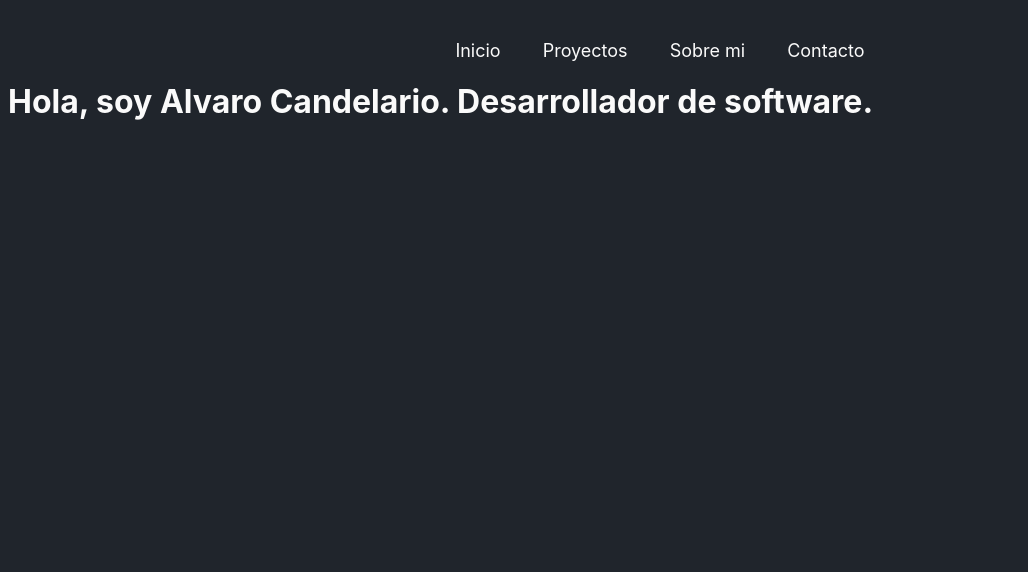
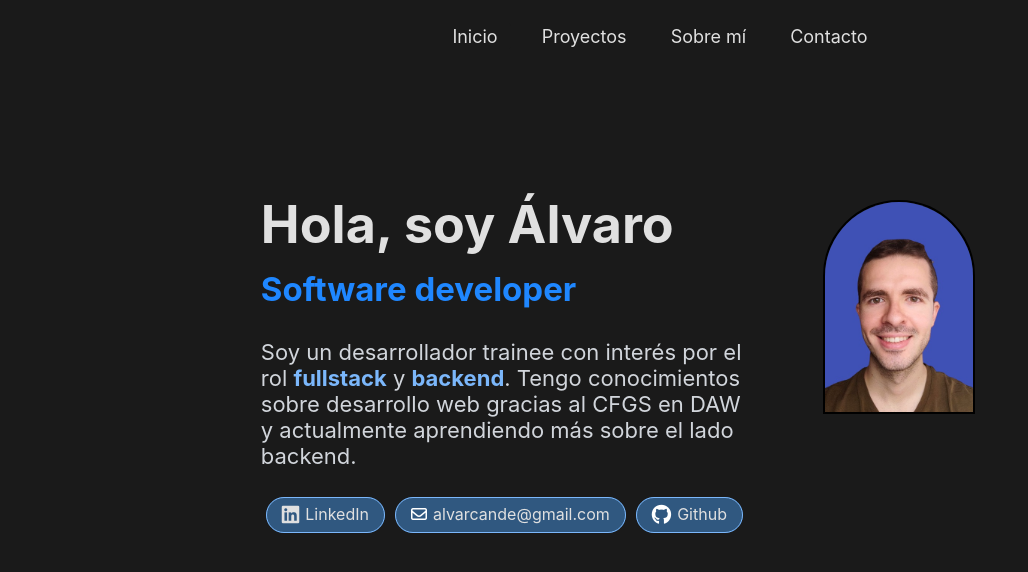
Before and after one commit to Batr0s/Portfolio, a plain HTML site: page index.html in a window 1280 px wide. Shown: the whole page, without its empty margins (0-1028 px from the left). Drawn offline with Linux system fonts and the light colour scheme.

Commit message:
home finished

```diff
--- a/index.html
+++ b/index.html
@@ -5,6 +5,7 @@
     <meta name="viewport" content="width=device-width, initial-scale=1.0">
     <link rel="icon" href="img/logo.png" type="image/x-icon">
     <link rel="stylesheet" href="style.css">
+    <link rel="stylesheet" href="https://cdnjs.cloudflare.com/ajax/libs/font-awesome/6.0.0-beta3/css/all.min.css" integrity="sha512-..." crossorigin="anonymous" />
     <title>Alvaro Candelario Dev</title>
 </head>
 <body>
@@ -18,7 +19,7 @@
                     <a href="#projects" class="nav-link">Proyectos</a>
                 </li>
                 <li class="nav-item">
-                    <a href="#about" class="nav-link">Sobre mi</a>
+                    <a href="#about" class="nav-link">Sobre mí</a>
                 </li>
                 <li class="nav-item">
                     <a href="#contacto" class="nav-link">Contacto</a>
@@ -27,7 +28,31 @@
         </nav>
     </header>
     <main>
-        <h1>Hola, soy Alvaro Candelario. Desarrollador de software.</h1>
+        <section id="home">
+            <div class="intro-box">
+                <div class="intro-text-box">
+                    <div class="intro-header">
+                        <h1>Hola, soy Álvaro</h1>
+                        <h2>Software developer</h2>
+                        <p>Soy un desarrollador trainee con interés por el rol <b>fullstack</b> y <b>backend</b>. Tengo conocimientos sobre desarrollo web gracias al CFGS en DAW y actualmente aprendiendo más sobre el lado backend.</p>
+                    </div>
+                    <ul class="intro-contact">
+                        <li>
+                            <a href="https://www.linkedin.com/in/alvaro-candelario-cornejo-827850135/" target="_blank"><i class="fab fa-linkedin fa-lg"></i>LinkedIn</a>
+                        </li>
+                        <li>
+                            <a href="mailto:alvarcande@gmail.com" target="_blank" class="intro-email"><i class="fa-regular fa-envelope" style="color: #ffffff;"></i>alvarcande@gmail.com </a>
+                        </li>
+                        <li>
+                            <a href="https://github.com/Batr0s" target="_blank"><i class="fa-brands fa-github fa-lg" style="color: #ffffff;"></i>Github</a>
+                        </li>
+                    </ul>
+                </div>
+                <div class="intro-img-box">
+                    <img class="img-yo" src="/img/yo edit.jpg" alt="Imagen frontal de Álvaro">
+                </div>
+            </div>
+        </section>
     </main>
     <footer>   </footer>
 </body>
--- a/style.css
+++ b/style.css
@@ -1,22 +1,45 @@
 :root {
-    --dark-background: #20252C;
-    --dark-color-hover: #3c4654;
-    --dark-text: #fafafa;
-    --dark-text-secondary: #eee;
+    --dark-background: #1A1A1A ;
+    --color-hover: rgba(76, 164, 251, 0.453) ;
+    --font-color-primary: #E0E0E0 ;
+    --font-color-secondary: rgb(209 213 219);
+    --highlight-primary-color: #1f87ff;
+    --highlight-secondary-color: #7bb7fb;
 }
 
 html {
     background-color: var(--dark-background);
     font-family: -apple-system, BlinkMacSystemFont, segoe ui, Roboto, Helvetica, Arial, sans-serif, apple color emoji, segoe ui emoji, segoe ui symbol;;
     font-variation-settings: 'wght' 400;
+    font-size: 22px;
+}
+
+main {
+    width: 60%;
+    margin: auto;
+}
+
+@media (max-width: 768px) {
+    main {
+        width: 90%;
+    }
 }
 
 h1, h2 {
-    color: var(--dark-text);
+    color: var(--font-color-primary);
+}
+
+h1 {
+    font-size: 52px;
+}
+
+p {
+    color: var(--font-color-secondary);
 }
 
 a {
-    color: var(--dark-text);
+    color: var(--font-color-primary);
+    font-size: 16px;
     text-decoration: none;
     cursor: pointer;
 }
@@ -25,10 +48,23 @@ ul {
     list-style: none;
 }
 
+b {
+    color: var(--highlight-secondary-color);
+}
+
+span {
+    color: var(--font-color-primary);
+    font-size: 16px;
+}
+
+i {
+    margin-right: 6px;
+}
+
 /* Header */
 
 header {
-    margin-top: 40px;
+    margin-top: 20px;
 }
 
 .nav-list {
@@ -41,9 +77,63 @@ header {
     padding: 9px 16px;
     margin: 5px;
     border-radius: 50px;
-    transition: background-color 0.3s ease;
+    transition: background-color 0.3s ease, border 0.3s ease;
+    border: 1px solid var(--dark-background);
 }
 
 .nav-link:hover {
-    background-color: rgba(133, 194, 254, 0.15);
+    background-color: var(--color-hover);
+    border: 1px solid var(--highlight-secondary-color);
 }
+
+/* HOME */
+
+#home {
+    padding-top: 80px;
+}
+
+.intro-box {
+    display: grid;
+    grid-template-columns: 4fr 2fr;
+    gap: 20px;
+}
+
+.intro-header {
+    h2 {
+        margin-top: -30px;
+        margin-bottom: 30px;
+        color: var(--highlight-primary-color);
+    }
+}
+
+.intro-img-box {
+    padding-top: 50px;
+}
+
+.img-yo {
+    width: 60%;
+    margin-left: 50px;
+    border-radius: 140px 140px 0 0;
+    border: 2px solid #000;
+}
+
+.intro-contact {
+    display: flex;
+    margin: 30px 0;
+    padding: 0;
+    /* border: red solid 1px; */
+}
+
+.intro-contact a {
+    padding: 8px 15px;
+    padding-top: 6px;
+    margin: 5px;
+    border-radius: 50px;
+    background-color: var(--color-hover);
+    border: 1px solid var(--highlight-secondary-color);
+    transition: border 0.3s ease;
+}
+
+.intro-contact a:hover {
+    border: 1px solid var(--dark-background);
+}
```
Also changed, not shown: img/LI-In-Bug.png (added), img/LI-Logo.png (added).
